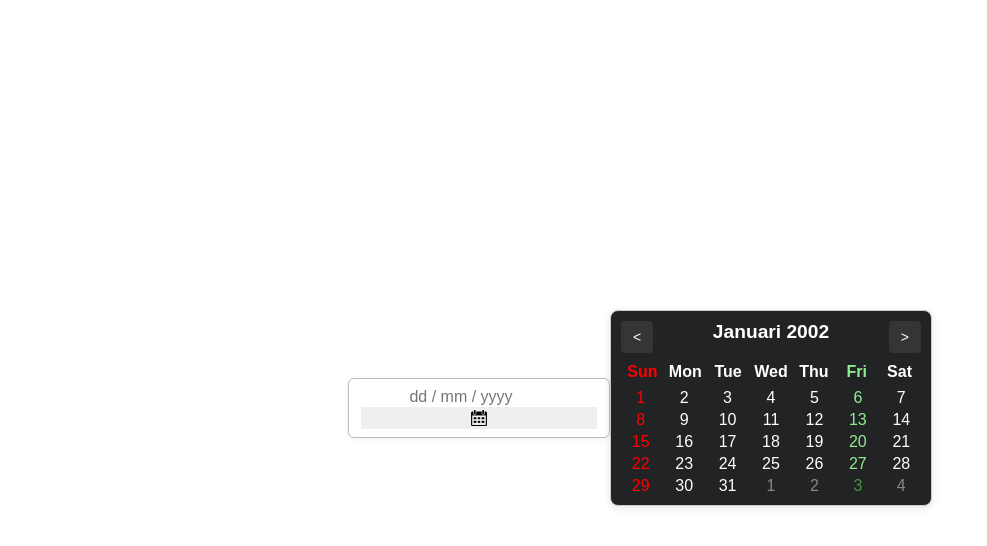
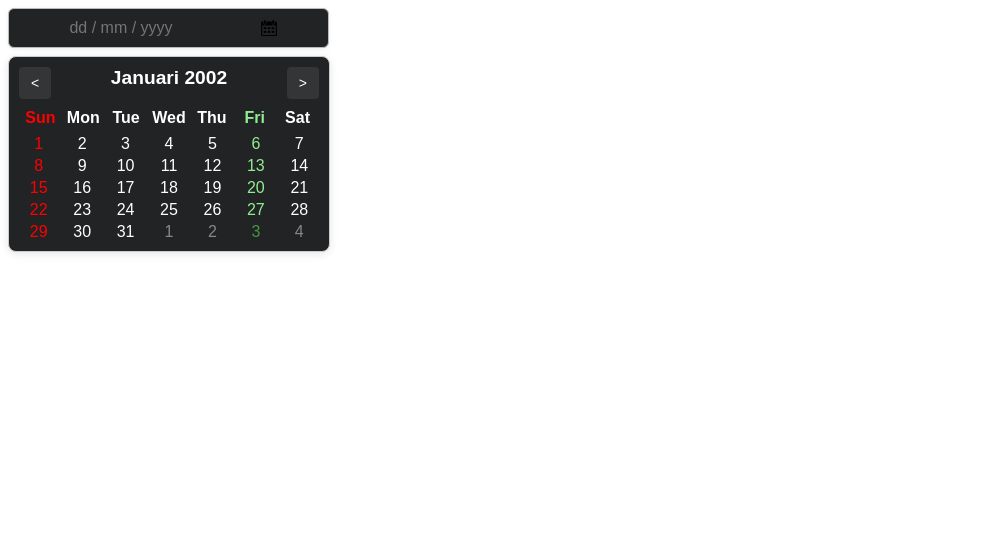
Before and after one commit to Habibullah-05/Roadmap-Project, a plain HTML site: page 06-datepicker-ui/index.html in a window 1280 px wide. Shown: the whole page, without its empty margins (0-987 px from the left). Drawn offline with nearby package versions, Linux system fonts and the light colour scheme.

Commit message:
06-Calendar (Done)

```diff
--- a/06-datepicker-ui/styles.css
+++ b/06-datepicker-ui/styles.css
@@ -1,6 +1,5 @@
 body {
     min-height: 100vh;
-    display: flex;
     align-items: center;
     justify-content: center;
 }
@@ -13,10 +12,12 @@ body {
 
 
 .datepicker-input {
+    display: flex;
     max-width: 295px;
     padding: 8px 12px;
     font-size: 1em;
     border: 1.5px solid #bbb;
+    background-color: #222324;
     border-radius: 6px;
     outline: none;
     margin: 8px 0;
@@ -28,10 +29,14 @@ body {
         outline: none;
         font-size: 1em;
         width: 200px;
+        color : white;
+        background-color: #222324;
         text-align: center;
         }
     .calendar-button {
         border: none;
+        background-color: #222324;
+
         align-items: right;
         width: 100%;
     }
```
